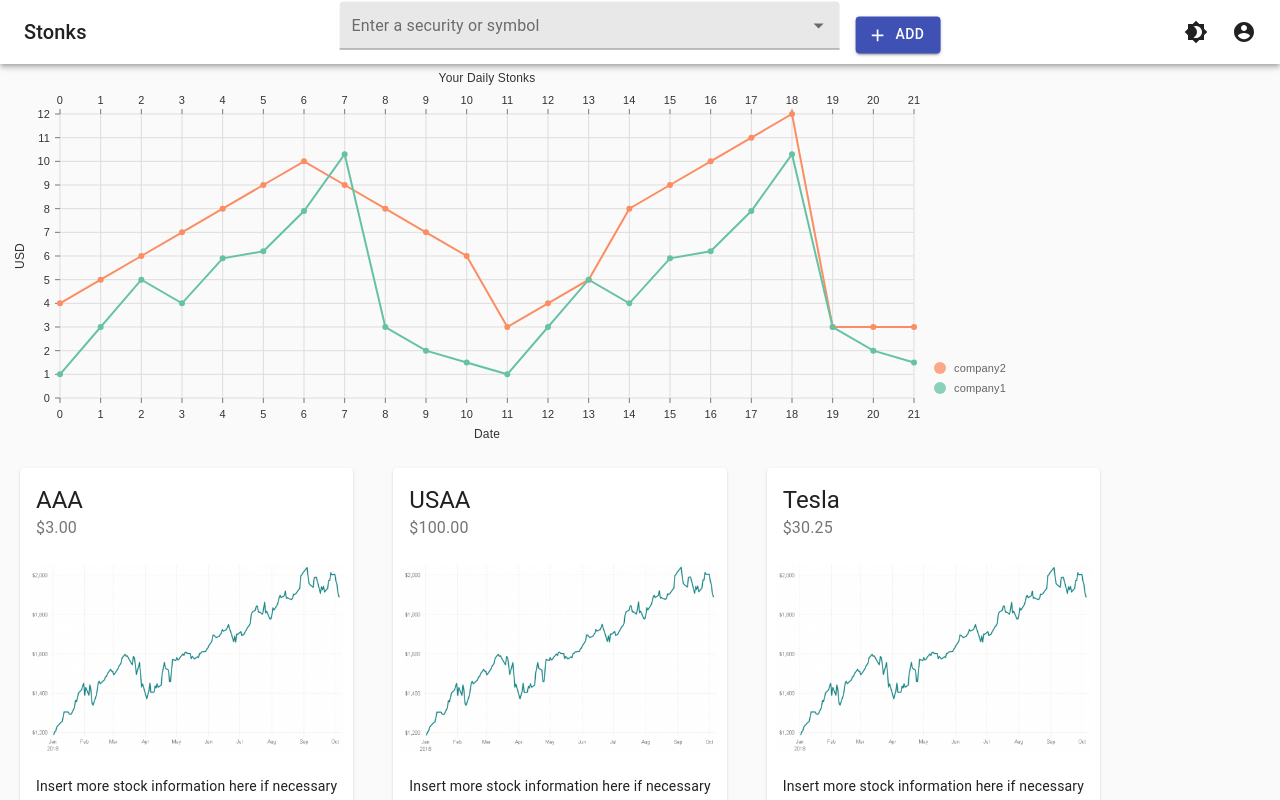
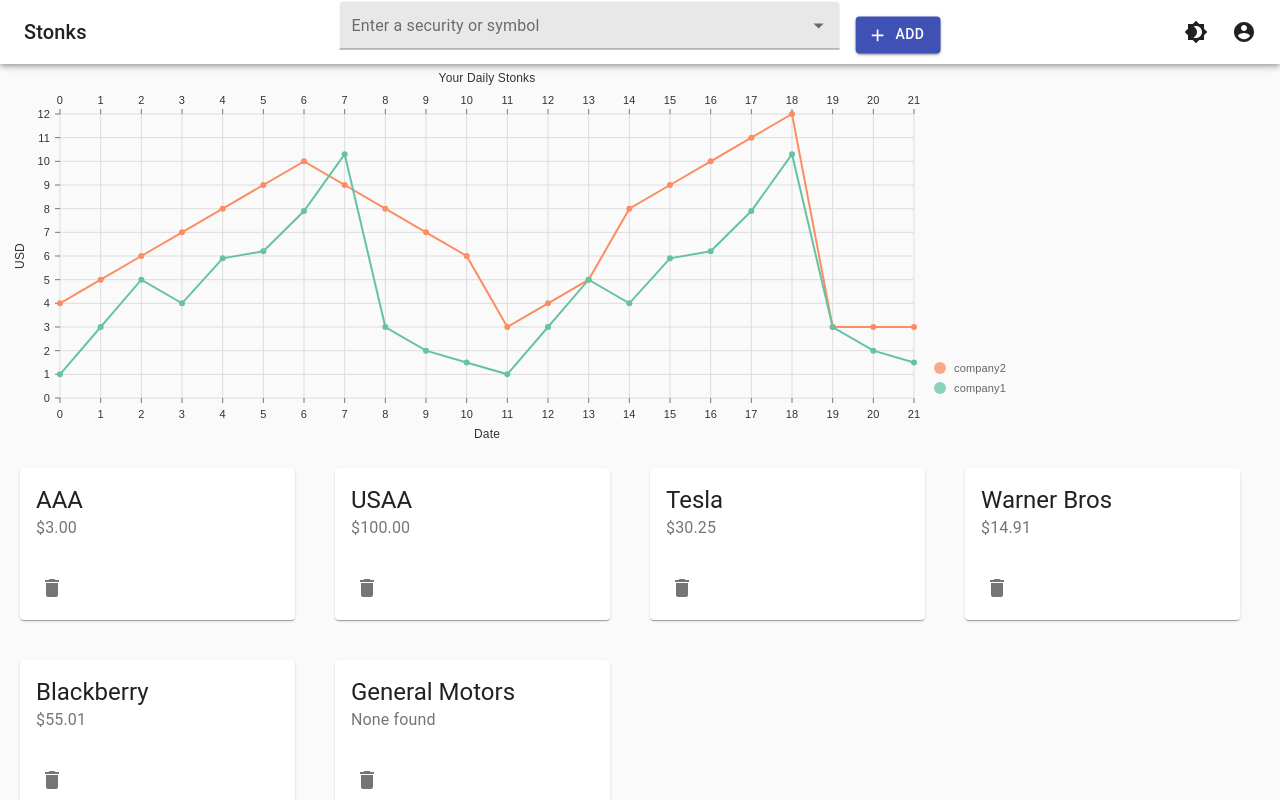
Before and after one commit to aggie-coding-club/stocks-frontend, a React (Create React App) app: page / in a window 1280 px wide. Shown: the top 800 px of the page. Built offline with nearby package versions, Linux system fonts and the light colour scheme.

Commit message:
took away graph

```diff
--- a/src/components/dashboard/StockItem.js
+++ b/src/components/dashboard/StockItem.js
@@ -2,14 +2,12 @@
 import { makeStyles } from '@material-ui/core/styles';
 import Card from '@material-ui/core/Card';
 import CardHeader from '@material-ui/core/CardHeader';
-import CardMedia from '@material-ui/core/CardMedia';
 import CardContent from '@material-ui/core/CardContent';
 import CardActions from '@material-ui/core/CardActions';
 import Typography from '@material-ui/core/Typography';
 import DeleteIcon from '@material-ui/icons/Delete';
 import IconButton from '@material-ui/core/IconButton';
 import Tooltip from '@material-ui/core/Tooltip';
-import stockGraph from '../../static/stock_graph.png'; //FIXME: delete once actual graph used
 
 const useStyles = makeStyles({
   root: {
@@ -28,9 +26,6 @@
   },
   pos: {
     marginBottom: 12,
-  },
-  delete: {
-    marginLeft: "auto"
   }
 });
 
@@ -44,18 +39,12 @@
         subheader= {stock.price ? stock.price : 'None found'}
       />
 
-      {/*FIXME: Insert graph into CardMedia*/}
-      <CardMedia
-        className={classes.media}
-        title="Stock Graph"
-        image={stockGraph}
-      />
 
-      <CardContent>
-        <Typography variant="body2" component="p">
-          Insert more stock information here if necessary
-        </Typography>
-      </CardContent>
+      {/*<CardContent>*/}
+      {/*  <Typography variant="body2" component="p">*/}
+      {/*    Insert more stock information here if necessary*/}
+      {/*  </Typography>*/}
+      {/*</CardContent>*/}
       <CardActions disableSpacing>
         <Tooltip title="Delete">
           <IconButton
```
Also changed, not shown: src/static/stock_graph.png (deleted).
